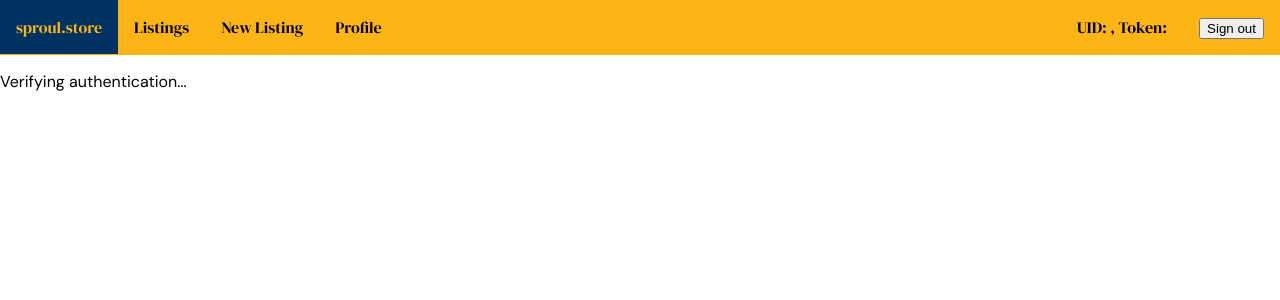
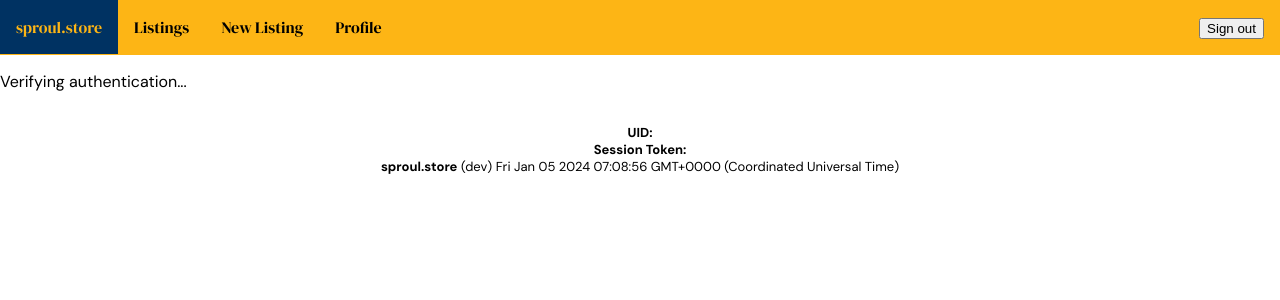
Before and after one commit to rrichardyu/sproul-store, a React (Create React App) app in the folder client/: page /profile in a window 1280 px wide. Shown: the top 300 px of the page. Built offline with nearby package versions, Linux system fonts and the light colour scheme; no server answers.

Commit message:
Clean up localstorage usage and add debug footer

```diff
--- a/client/src/App.css
+++ b/client/src/App.css
@@ -163,3 +163,13 @@ textarea {
     font-weight: bold;
     color: red;
 }
+
+footer {
+    margin: 2em;
+}
+
+.footer-row {
+    text-align: center;
+    font-size: small;
+    margin: 0;
+}
--- a/client/src/App.js
+++ b/client/src/App.js
@@ -9,6 +9,7 @@ import "./App.css"
 import Landing from "./pages/Landing"
 import { AuthProvider } from "./context/AuthContext"
 import AuthWrapper from "./components/AuthWrapper"
+import Footer from "./components/Footer"
 
 function App() {
   return (
@@ -21,6 +22,7 @@ function App() {
             <>
               <NavigationBar />
               <Outlet />
+              <Footer />
             </>
             }>
               <Route element={<AuthWrapper />}>
--- a/client/src/components/Authentication.js
+++ b/client/src/components/Authentication.js
@@ -25,7 +25,6 @@ export default function Authentication() {
             const authResponseJSON = await authResponse.json()
             console.log(authResponseJSON)
             setUser(authResponseJSON)
-            localStorage.setItem("user", JSON.stringify(authResponseJSON))
 
             const newAuthState = {
                 uid: authResponseJSON.uid,
@@ -34,8 +33,6 @@ export default function Authentication() {
             }
 
             setAuthState(newAuthState)
-            localStorage.setItem("uid", newAuthState.uid)
-            localStorage.setItem("token", newAuthState.token)
 
             setSignedIn(true)
             redirect(authResponseJSON)
--- /dev/null
+++ b/client/src/components/Footer.js
@@ -0,0 +1,13 @@
+import { useAuth } from "../context/AuthContext";
+
+export default function Footer() {
+    const [authState, setAuthState] = useAuth()
+
+    return (
+        <footer>
+            <p class="footer-row"><b>UID:</b> {authState.uid}</p>
+            <p class="footer-row"><b>Session Token:</b> {authState.token}</p>
+            <p class="footer-row"><b>sproul.store</b> (dev) {Date().toString()}</p>
+        </footer>
+    )
+}
--- a/client/src/components/NavigationBar.js
+++ b/client/src/components/NavigationBar.js
@@ -27,7 +27,6 @@ export default function NavigationBar() {
             <li class="nav-item"><Link className="nav-link" to="/listing/new">New Listing</Link></li>
             <li class="nav-item"><Link className="nav-link" to="/profile">Profile</Link></li>
             <li class="nav-item nav-right"><button onClick={logout}>Sign out</button></li>
-            <li class="nav-item nav-right">UID: {authState.uid}, Token: {authState.token}</li>
         </ul>
     )
 }
```
